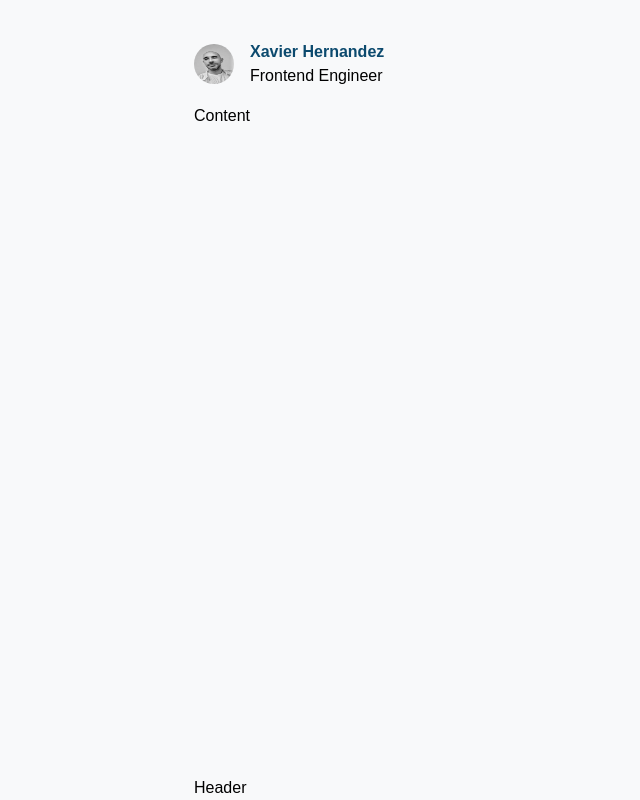
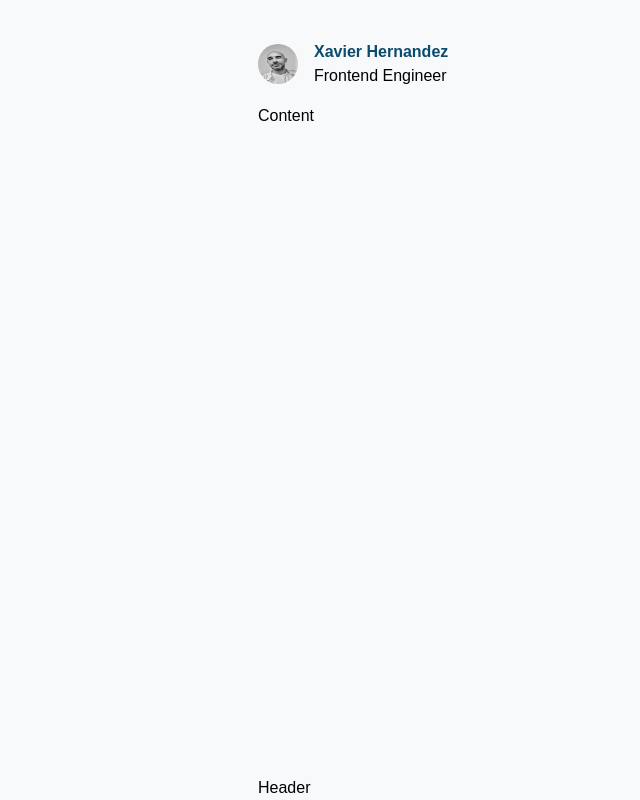
Before and after one commit to xavhm/PortfolioV2, a Nuxt app: page / in a window 1280 px wide. Shown: the whole page, without its empty margins (6-646 px from the left). Built offline with nearby package versions, Linux system fonts and the light colour scheme.

Commit message:
style: reduce body max-w

```diff
--- a/layouts/default.vue
+++ b/layouts/default.vue
@@ -1,5 +1,5 @@
 <template>
-  <div class="w-full grid grid-rows-[min-content_auto_min-content] min-h-[100dvh] mx-auto max-w-4xl px-2">
+  <div class="w-full grid grid-rows-[min-content_auto_min-content] min-h-[100dvh] mx-auto max-w-3xl px-2">
     <TheHeader />
     <slot />
     <TheFooter />
```
